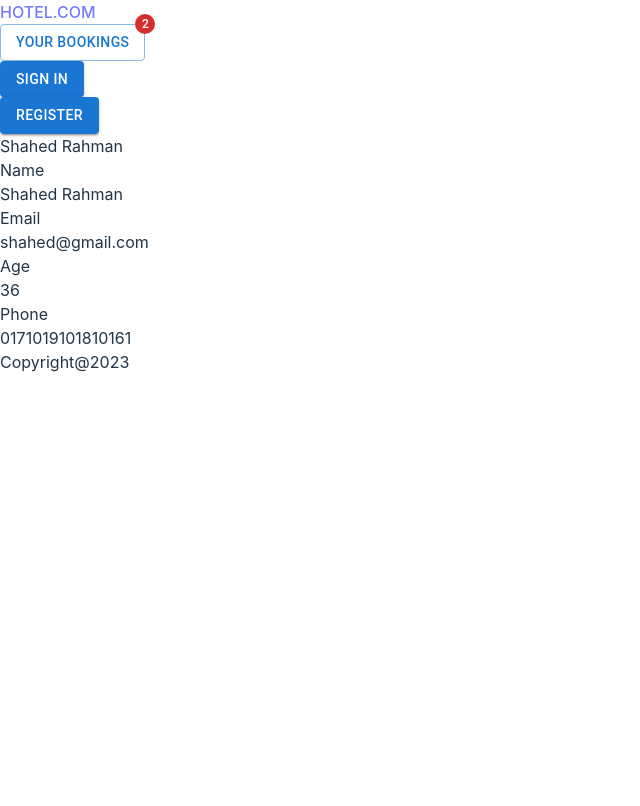
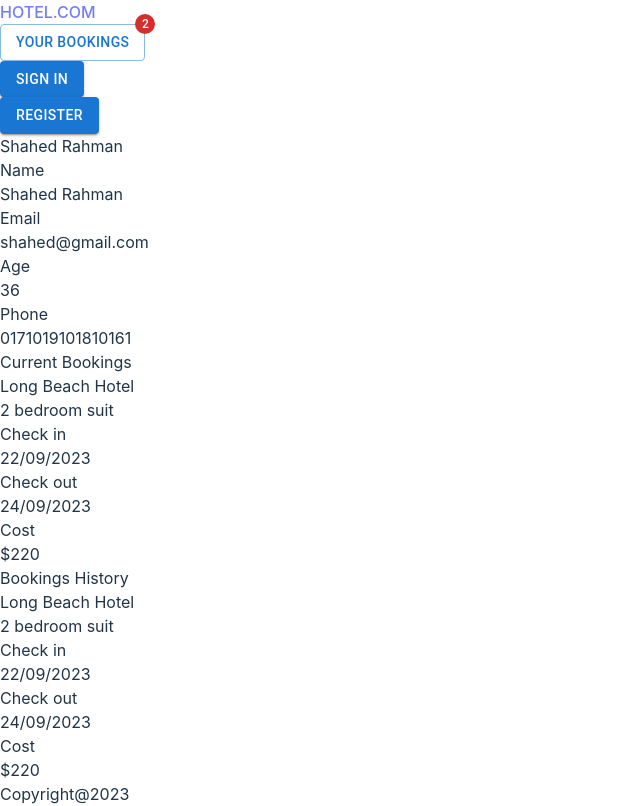
Before and after one commit to mitul88/hotel-booking-client, a React (Vite) app: page /profile in a window 1280 px wide. Shown: the whole page, without its empty margins (0-640 px from the left). Built offline with nearby package versions, Linux system fonts and the light colour scheme.

Commit message:
current and previous booking section added

```diff
--- /dev/null
+++ b/src/components/profile/BookingHistory.jsx
@@ -0,0 +1,29 @@
+import React from 'react'
+
+const BookingHistory = () => {
+  return (
+    <div className="border border-gray-200 rounded p-5 px-10 shadow shadow-md max-w-[800px] mx-auto mb-5">
+        <h3 className="text-xl text-center text-gray-600 mb-5">Bookings History</h3>
+        <div className='flex justify-around gap-3 mx-auto'>
+            <div>
+                <h4 className="text-sm font-bold">Long Beach Hotel</h4>
+                <h6 className="text-xs font-semibold">2 bedroom suit</h6>
+            </div>
+            <div>
+                <h4 className="text-sm font-bold">Check in</h4>
+                <h6 className="text-xs font-semibold">22/09/2023</h6>
+            </div>
+            <div>
+                <h4 className="text-sm font-bold">Check out</h4>
+                <h6 className="text-xs font-semibold">24/09/2023</h6>
+            </div>
+            <div>
+                <h4 className="text-sm font-bold">Cost</h4>
+                <h6 className="text-xs font-semibold">$220</h6>
+            </div>
+        </div>
+    </div>
+  )
+}
+
+export default BookingHistory
--- /dev/null
+++ b/src/components/profile/CurrentBooking.jsx
@@ -0,0 +1,29 @@
+import React from 'react'
+
+const CurrentBooking = () => {
+  return (
+    <div className="border border-gray-200 rounded p-5 px-10 shadow shadow-md max-w-[800px] mx-auto mb-5">
+        <h3 className="text-xl text-center text-gray-600 mb-5">Current Bookings</h3>
+        <div className='flex justify-around gap-3 mx-auto'>
+            <div>
+                <h4 className="text-sm font-bold">Long Beach Hotel</h4>
+                <h6 className="text-xs font-semibold">2 bedroom suit</h6>
+            </div>
+            <div>
+                <h4 className="text-sm font-bold">Check in</h4>
+                <h6 className="text-xs font-semibold">22/09/2023</h6>
+            </div>
+            <div>
+                <h4 className="text-sm font-bold">Check out</h4>
+                <h6 className="text-xs font-semibold">24/09/2023</h6>
+            </div>
+            <div>
+                <h4 className="text-sm font-bold">Cost</h4>
+                <h6 className="text-xs font-semibold">$220</h6>
+            </div>
+        </div>
+    </div>
+  )
+}
+
+export default CurrentBooking
--- a/src/components/profile/UserInfo.jsx
+++ b/src/components/profile/UserInfo.jsx
@@ -2,7 +2,7 @@ import React from 'react'
 
 const UserInfo = () => {
   return (
-    <div className="border border-gray-200 rounded py-5 px-10 shadow shadow-lg max-w-[800px] mx-auto">
+    <div className="border border-gray-200 rounded py-5 px-10 shadow shadow-md max-w-[800px] mx-auto mb-5">
         <div className='grid gap-10 grid-cols-2'>
             <div>
                 <h4 className="text-md font-bold">Name</h4>
--- a/src/pages/Profile.jsx
+++ b/src/pages/Profile.jsx
@@ -1,11 +1,15 @@
+import BookingHistory from "../components/profile/BookingHistory"
+import CurrentBooking from "../components/profile/CurrentBooking"
 import UserInfo from "../components/profile/UserInfo"
 
 
 const Profile = () => {
   return (
-    <section className='max-w-[1180px] mx-auto bg-white p-3 text-gray-600 min-h-screen '>
+    <section className='max-w-[1180px] mx-auto bg-white p-3 text-gray-600 min-h-screen'>
         <h2 className="text-xl text-center p-10 font-bold">Shahed Rahman</h2>
         <UserInfo />
+        <CurrentBooking />
+        <BookingHistory />
     </section>
   )
 }
```
Lines whose indentation alone changed are shown as unchanged.
